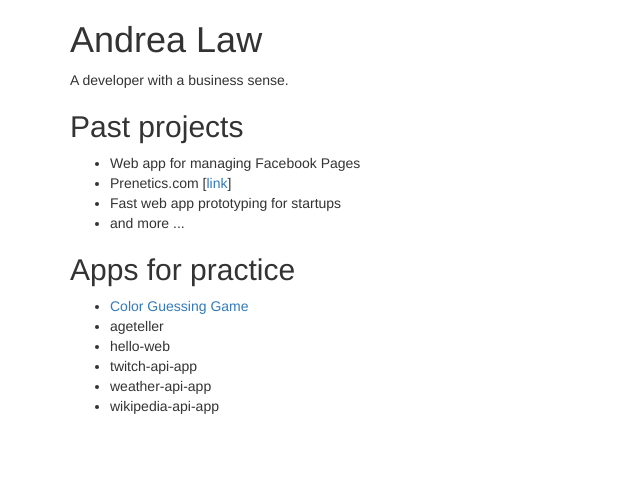
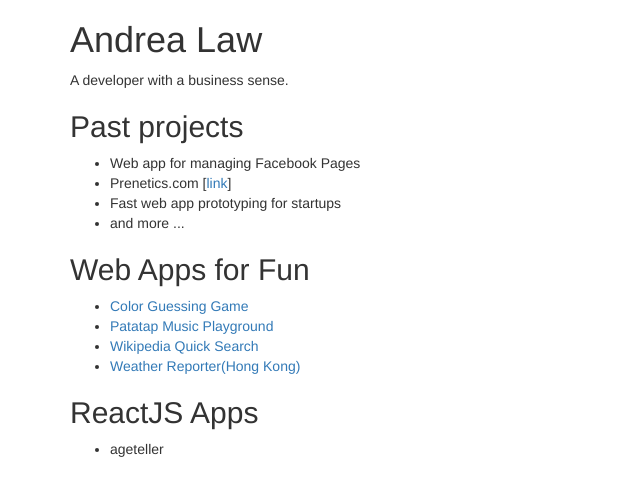
Before and after one commit to andrealaw/andrealaw.github.io, a plain HTML site: page index.html in a window 1280 px wide. Shown: the whole page, without its empty margins (0-640 px from the left). Drawn offline with nearby package versions, Linux system fonts and the light colour scheme.

Commit message:
Add more apps to index.html

```diff
--- a/index.html
+++ b/index.html
@@ -19,15 +19,18 @@
 			<li>Fast web app prototyping for startups</li>
 			<li>and more ...</li>
 		</ul>
-		<h2>Apps for practice</h2>
+		<h2>Web Apps for Fun</h2>
 		<ul>
       <li><a href="practice/Web%20Apps/Simple/color-guessing-game/" target="_blank">Color Guessing Game</a></li>
+			<li><a href="practice/Web%20Apps/Simple/patatap/" target="_blank">Patatap Music Playground</a></li>
+			<li><a href="practice/Web%20Apps/APIs/wikipedia-api-app/" target="_blank">Wikipedia Quick Search</a></li>
+			<li><a href="practice/Web%20Apps/APIs/weather-api-app/" target="_blank">Weather Reporter(Hong Kong)</a></li>
+		</ul>
+		<h2>ReactJS Apps</h2>
+		<ul>
 			<li>ageteller</li>
-			<li>hello-web</li>
-			<li>twitch-api-app</li>
-			<li>weather-api-app</li>
-			<li>wikipedia-api-app</li>
 		</ul>
+
 	</div>
 </body>
 </html>
```
